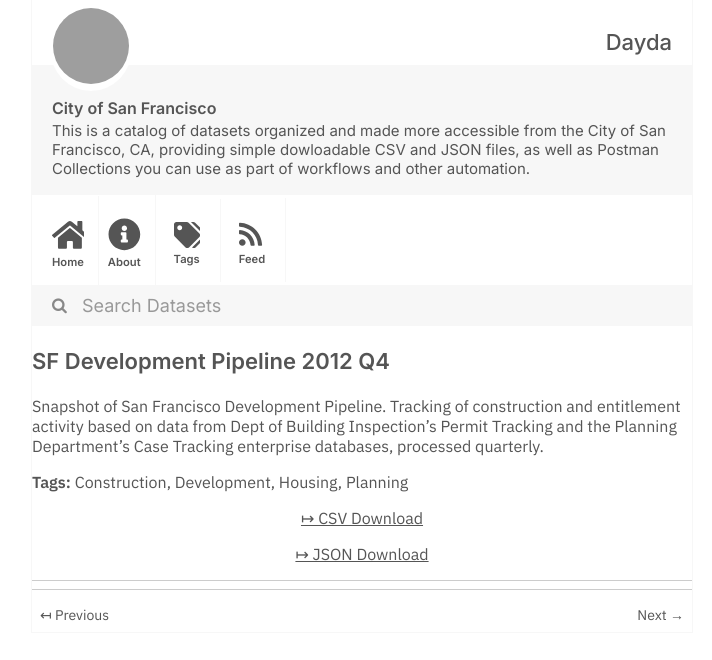
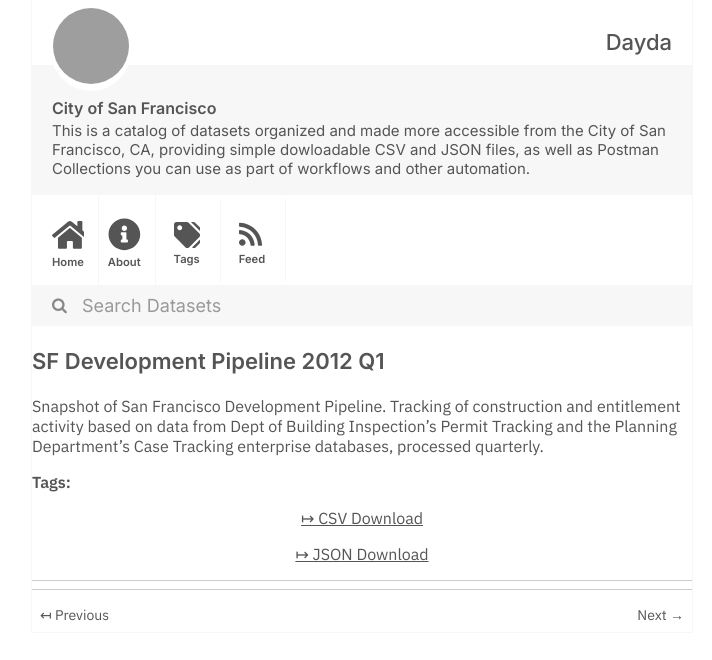
Before and after one commit to dayda-entities/city-of-san-francisco, a Jekyll site: the page built from _posts/2020-11-10-sf-development-pipeline-2012-q.md, in a window 1280 px wide, cut to the strip 0-660 px from the top of the page. Shown: the whole strip, without its empty margins (278-990 px from the left). Built offline with Jekyll 4.4.1, drawn with Linux system fonts in a browser that asks for light colours; grey boxes are pictures that could not be loaded.

```diff
--- a/_posts/2020-11-10-sf-development-pipeline-2012-q.md
+++ b/_posts/2020-11-10-sf-development-pipeline-2012-q.md
@@ -1,18 +1,14 @@
 ---
-title: SF Development Pipeline 2012 Q4
-created: '2020-11-10T16:56:21.331633'
-modified: '2020-11-10T16:56:21.331646'
+title: SF Development Pipeline 2012 Q1
+created: '2020-11-10T16:57:00.618356'
+modified: '2020-11-10T16:57:00.618367'
 state: active
 type: dataset
-tags:
-  - Construction
-  - Development
-  - Housing
-  - Planning
+tags: []
 groups:
   - Local Government
-csv_url: 'https://data.sfgov.org/api/views/b2bw-u33d/rows.csv?accessType=DOWNLOAD'
-json_url: 'https://data.sfgov.org/api/views/b2bw-u33d/rows.json?accessType=DOWNLOAD'
+csv_url: 'https://data.sfgov.org/api/views/v5p2-emnu/rows.csv?accessType=DOWNLOAD'
+json_url: 'https://data.sfgov.org/api/views/v5p2-emnu/rows.json?accessType=DOWNLOAD'
 layout: post
 
 ---
```
